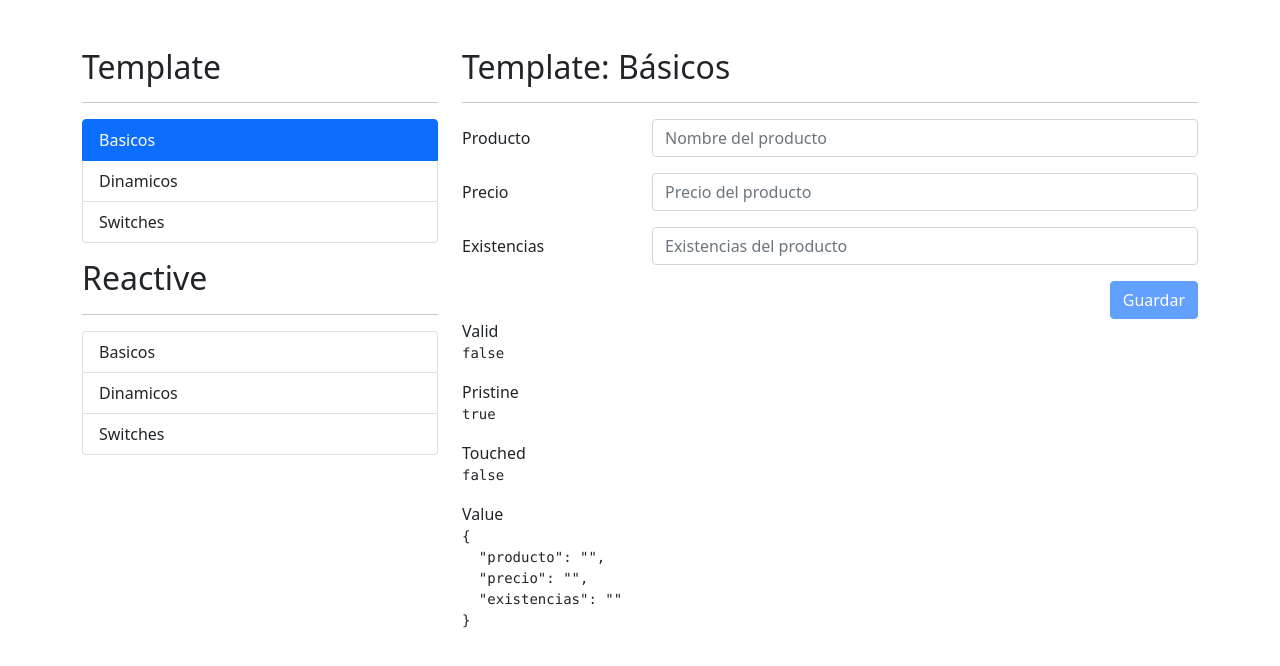
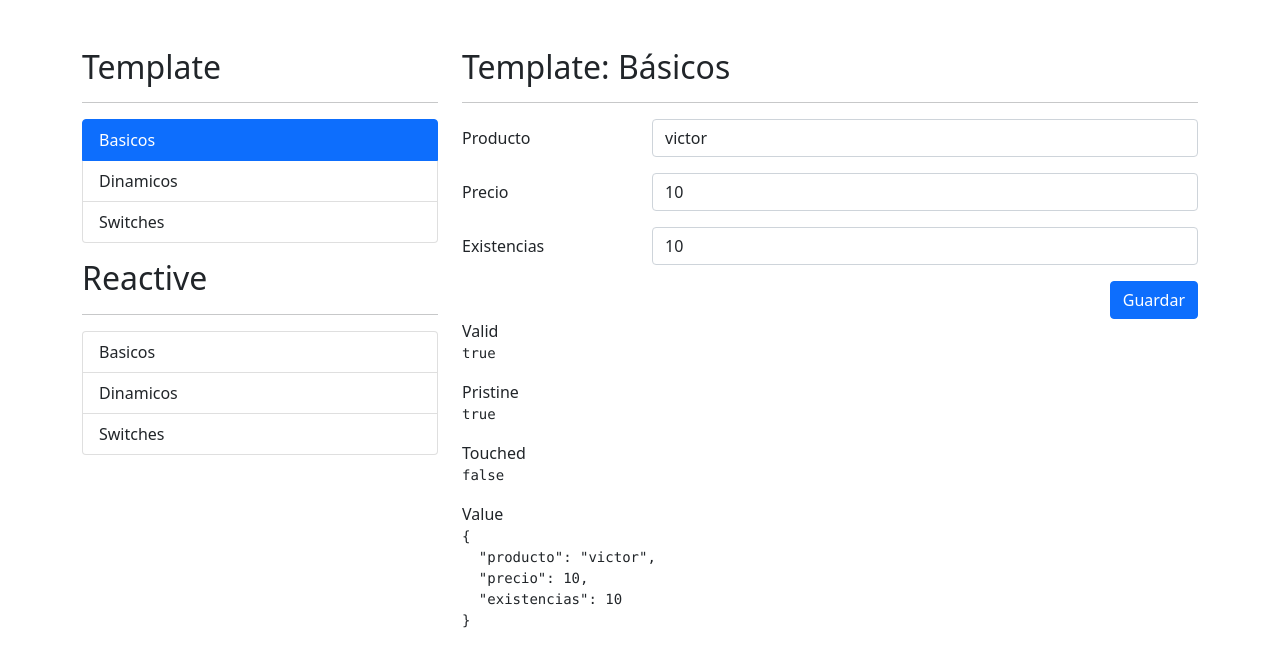
Before and after one commit to VictorCarmonaMoraza/FormulariosApp2022, an Angular app: page /template/basicos in a window 1280 px wide. Shown: the top 666 px of the page. Built offline with nearby package versions, Linux system fonts and the light colour scheme.

Commit message:
8-Template:Limpiar el formulario

```diff
--- a/src/app/template/basicos/basicos.component.html
+++ b/src/app/template/basicos/basicos.component.html
@@ -12,7 +12,7 @@
         <label class="col-sm-3 col-form-label">Producto</label>
         <div class="col-sm-9">
           <input type="text" class="form-control"
-          ngModel
+          [ngModel]="initForm.producto"
           name="producto"
            placeholder="Nombre del producto"
            required
@@ -30,7 +30,7 @@
         <label class="col-sm-3 col-form-label">Precio</label>
         <div class="col-sm-9">
           <input type="number" class="form-control"
-          ngModel
+          [ngModel]="initForm.precio"
           name="precio"
           placeholder="Precio del producto"
           required>
@@ -47,11 +47,12 @@
         <label class="col-sm-3 col-form-label">Existencias</label>
         <div class="col-sm-9">
           <input type="number" class="form-control"
-          ngModel
+          [ngModel]="initForm.existencias"
           name="existencias"
           customMin
           [minimo]="0"
-          placeholder="Existencias del producto">
+          placeholder="Existencias del producto"
+          required>
         </div>
       </div>
 
--- a/src/app/template/basicos/basicos.component.ts
+++ b/src/app/template/basicos/basicos.component.ts
@@ -9,6 +9,12 @@ import { NgForm } from '@angular/forms';
 export class BasicosComponent implements OnInit {
 
   @ViewChild('miFormulario') miFormulario!: NgForm;
+
+  initForm={
+    producto:'victor',
+    precio:10,
+    existencias:10
+  }
 
   constructor() { }
 
@@ -28,7 +34,12 @@ export class BasicosComponent implements OnInit {
   }
 
   guardar() {
-    console.log(this.miFormulario);
+    //console.log(this.miFormulario);
+    this.miFormulario.resetForm({
+      producto:'algo',
+      precio:0,
+      existencias:0
+    });
   }
 
 }
```
